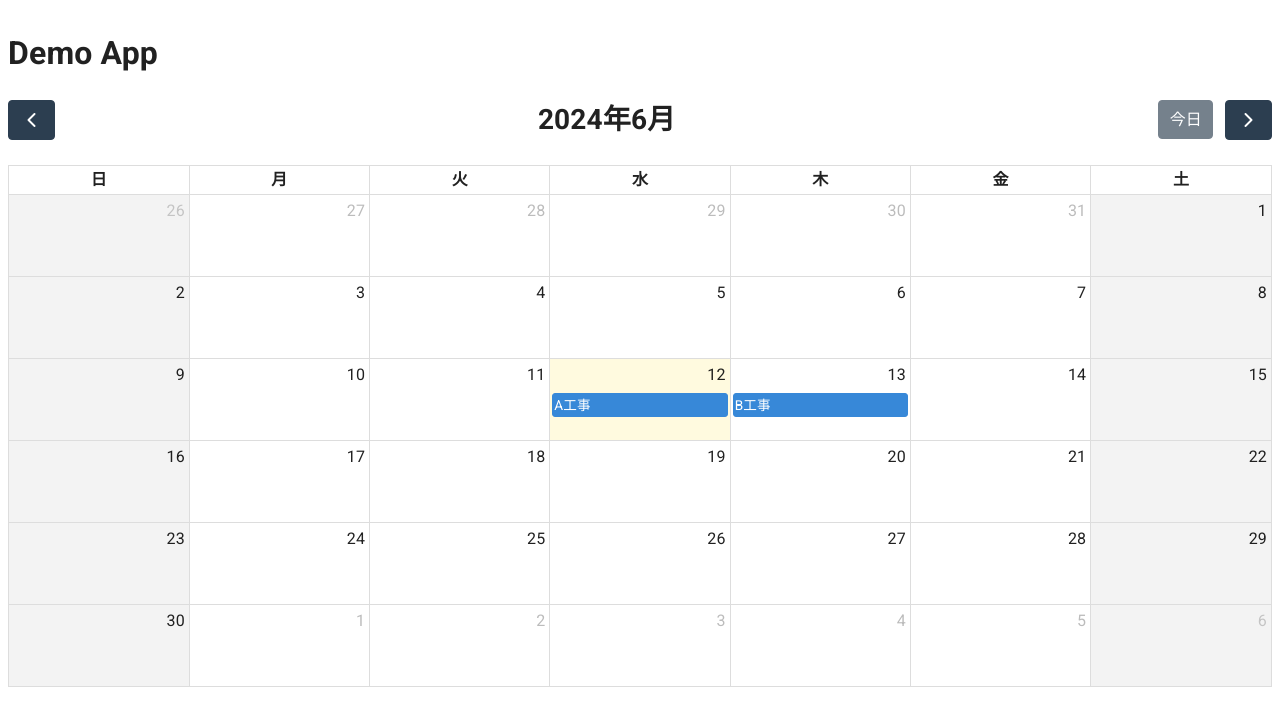
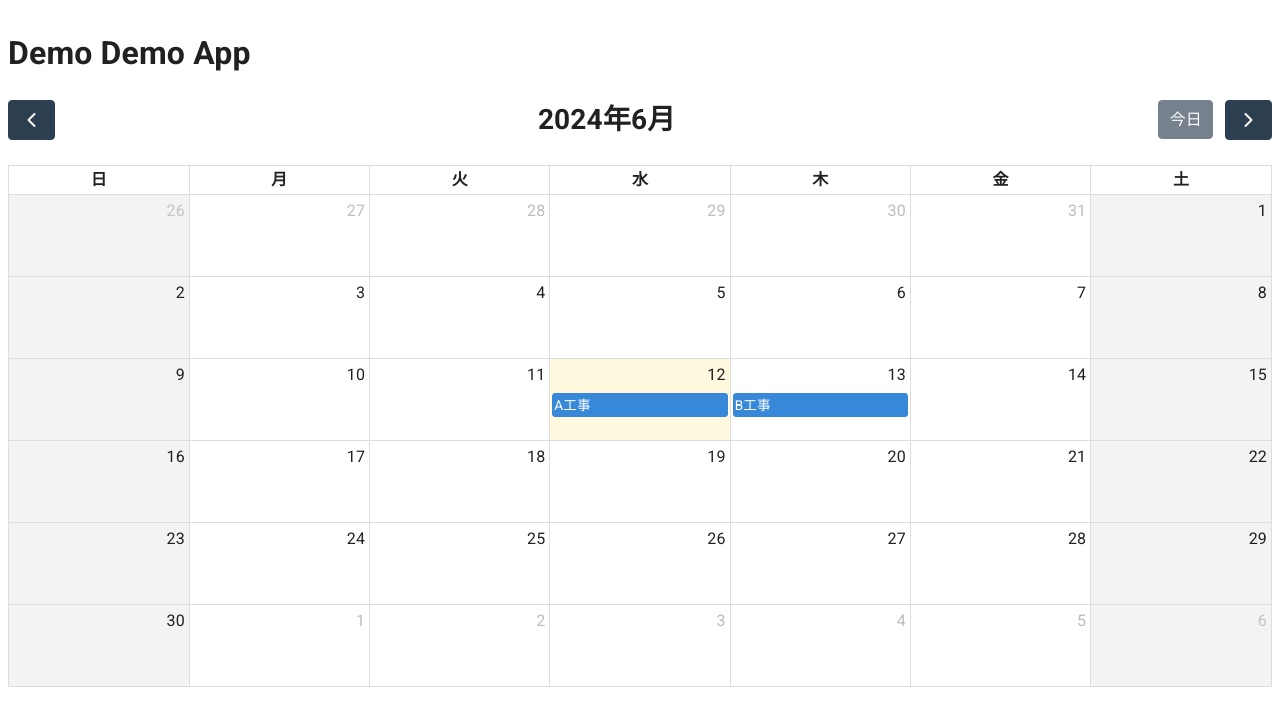
Before and after one commit to t-uesawa/WBGT-App, a React (Vite) app: page / in a window 1280 px wide. Shown: the top 726 px of the page. Built offline with nearby package versions, Linux system fonts and the light colour scheme.

Commit message:
pwa 検証

```diff
--- a/src/App.tsx
+++ b/src/App.tsx
@@ -33,7 +33,7 @@ const App: React.FC = () => {
 		<Box ref={ref}>
 			<CssBaseline />
 			<Box sx={{ p: 1 }}>
-				<h1>Demo App</h1>
+				<h1>Demo Demo App</h1>
 				<FullCalendar
 					// カレンダー
 					plugins={[dayGridPlugin, interactionPlugin]}
```
